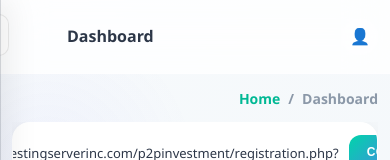
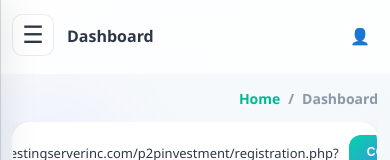
Before and after one commit to farhan-khan259/P2P-MLM, a React (Create React App) app: page /user/dashboard in a window 390 px wide. Shown: the top 160 px of the page. Built offline with nearby package versions, Linux system fonts and the light colour scheme.

Commit message:
fix: remove unnecessary styles from UserLayout CSS for cleaner layout

```diff
--- a/src/Components/UserPanel/Common/UserLayout.css
+++ b/src/Components/UserPanel/Common/UserLayout.css
@@ -506,9 +506,7 @@
     border: 1px solid rgba(0, 0, 0, 0.08);
   }
 
-  .user-topbar-left.has-back .user-menu-btn {
-    left: 58px;
-  }
+
 
   .user-root.user-sidebar-open .user-sidebar-toggle {
     display: inline-flex;
@@ -557,9 +555,6 @@
     padding: 12px;
   }
 
-.user-menu-btn {
-  margin-left: -45px;
-}
 
 
   .user-page-title {
```
